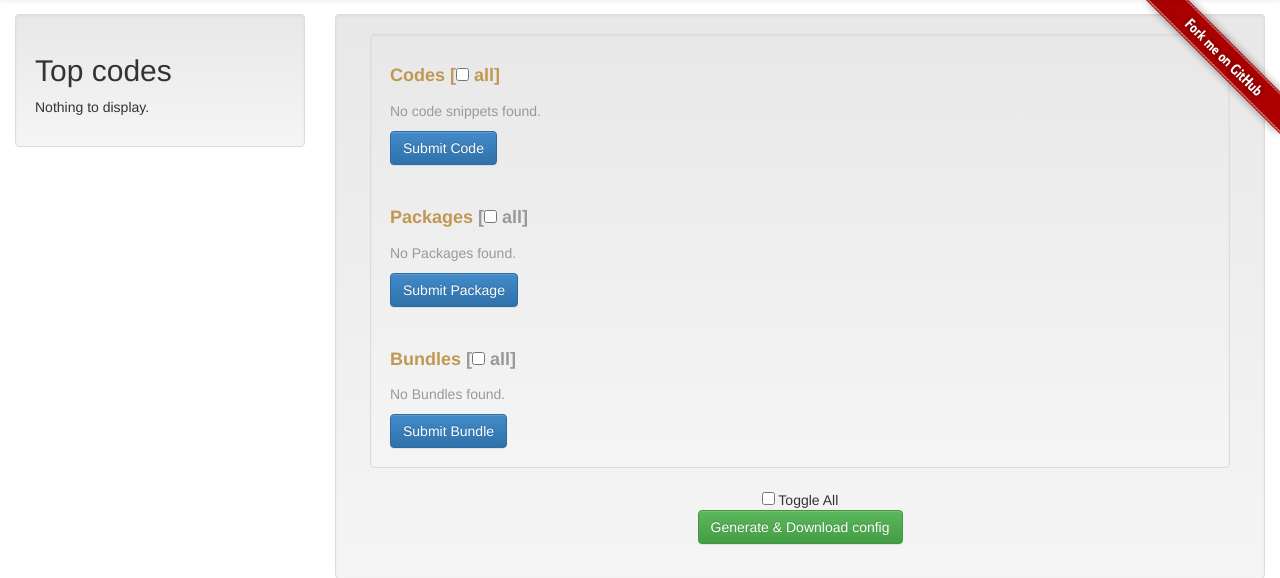
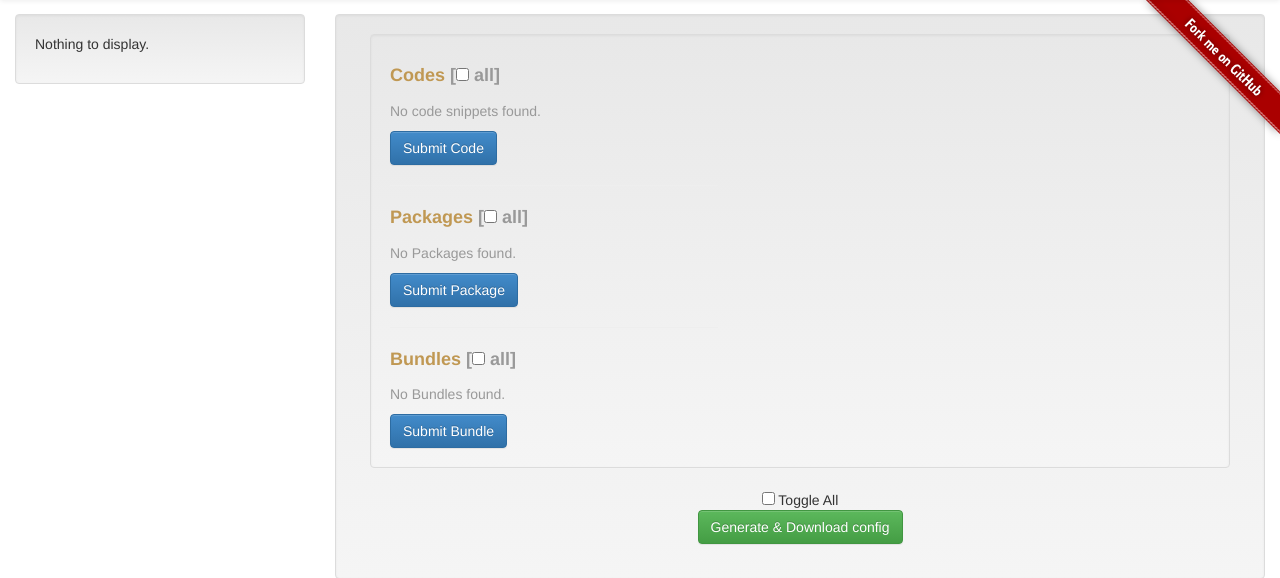
Before and after one commit to psachin/haqiba, a Django app: page /emacshaqiba/emacs_config/ in a window 1280 px wide. Shown: the part 51-629 px from the top of the page. Run offline with Django 3.2, Linux system fonts and the light colour scheme; data that the repository does not hold is empty; parts of the project's set-up code (start-up, migrations or seed data) failed here and were passed over; some libraries are stand-ins or nearby versions.

Commit message:
Subject: Removed 'All codes' from left-panel.
Description:

```diff
--- a/templates/emacshaqiba/code_list.html
+++ b/templates/emacshaqiba/code_list.html
@@ -1,21 +1,9 @@
 {%load static %}
 
-<ul class="nav nav-list">
-<h2>Top codes</span></h2>
+<div class="nav nav-list">
   {% if codetemplate %}
-	<table>
-	{% for code in codetemplate|slice:":5" %}
-		<tr>
-                <td>{{ forloop.counter }}. <a href="/emacshaqiba/code/{{code.id}}">{{ code.name }}</a>
-		  {% if code.download_count %}
-		  <span class="badge">{{code.download_count}}</span>
-		  {% endif %}</td>
-            	</tr>
-	{% endfor %}
-	</table>
-
   <!-- paging to be applied for below list -->
-	<h2>All codes</h2>
+  <h2>Code{{codetemplate|length|pluralize}}</h2>
   {% if codetemplate %}
   <table id="results">
     {% for code in codetemplate %}
@@ -35,7 +23,7 @@
   {% else %}
   <p>Nothing to display.</p>
   {% endif %}
-</ul>
+</div>
 
 <!-- pagination code starts here-->
 <script src="{% static 'js/paging.js' %}"></script>
--- a/templates/emacshaqiba/emacs_config.html
+++ b/templates/emacshaqiba/emacs_config.html
@@ -45,7 +45,7 @@ function toggle_bundle(source) {
       style="width:40%;" action="/emacshaqiba/emacs_config/">
 {% csrf_token %}
 <h4 class="text-warning"><strong>Code{{codetemplate|length|pluralize}}</strong>
-  <label class="text-mutes">
+  <label class="text-muted">
     [<input type="checkbox" onClick="toggle_code(this)"> all]
   </label>
 </h4>
```
Lines whose indentation alone changed are shown as unchanged.
